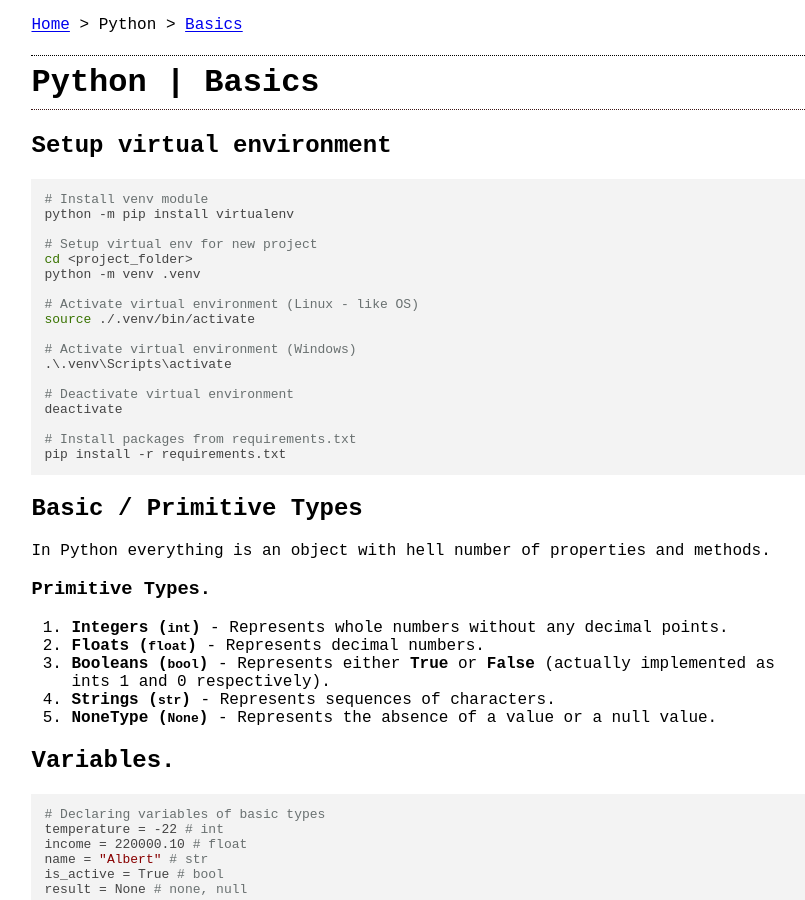
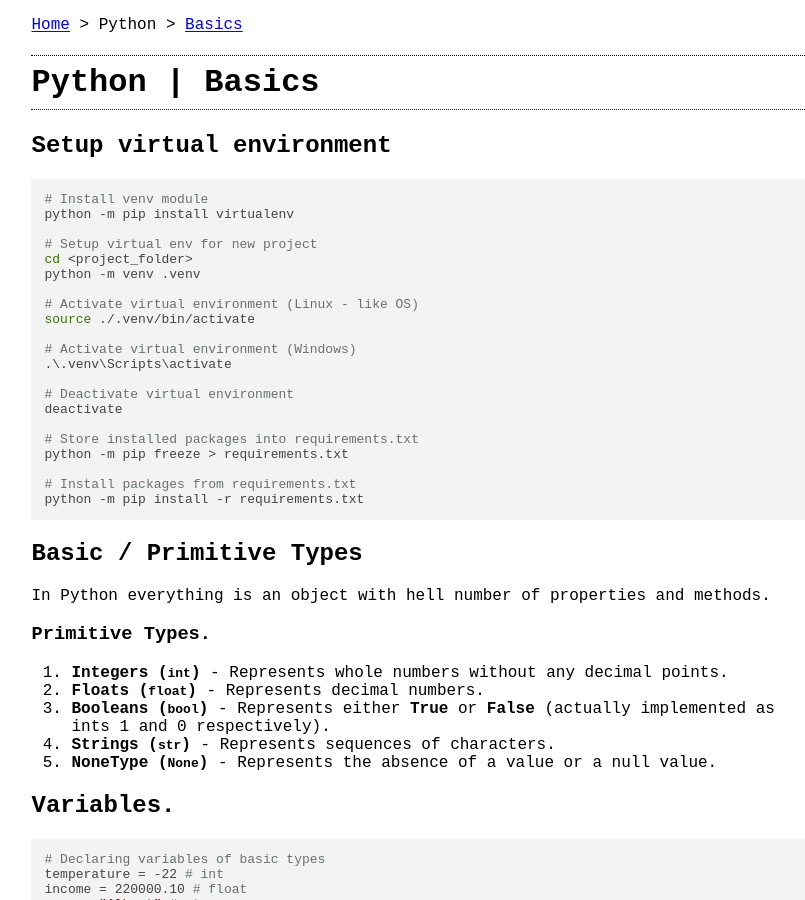
Before and after one commit to dnedzelskyi/eng_cheat_sheets, a Jekyll site: the page built from language_foundations/python_basics.md, in a window 1280 px wide and 900 px high. Shown: the whole window, without its empty margins (213-1018 px from the left). Built offline with Jekyll 4.4.1, drawn with Linux system fonts in a browser that asks for light colours; our own code applies the rules of GitHub Pages for plain Markdown files; comment, search, counter and statistics services are not loaded.

Commit message:
Python. Basics. Fix / Extend Setup virtual environment section.

````diff
--- a/language_foundations/python_basics.md
+++ b/language_foundations/python_basics.md
@@ -21,8 +21,11 @@ source ./.venv/bin/activate
 # Deactivate virtual environment
 deactivate
 
+# Store installed packages into requirements.txt
+python -m pip freeze > requirements.txt
+
 # Install packages from requirements.txt
-pip install -r requirements.txt
+python -m pip install -r requirements.txt
 ```
 
 ## Basic / Primitive Types
````
